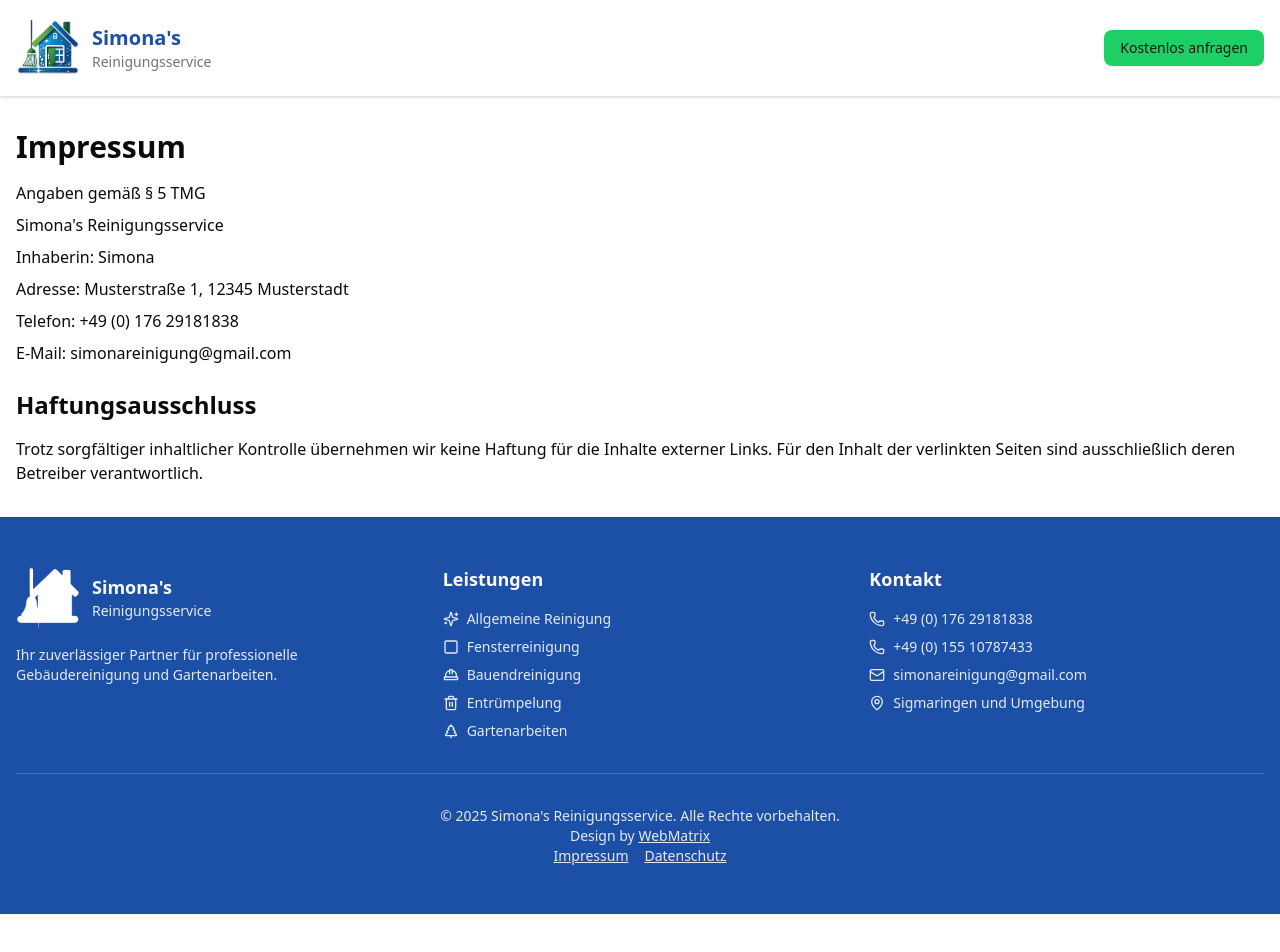
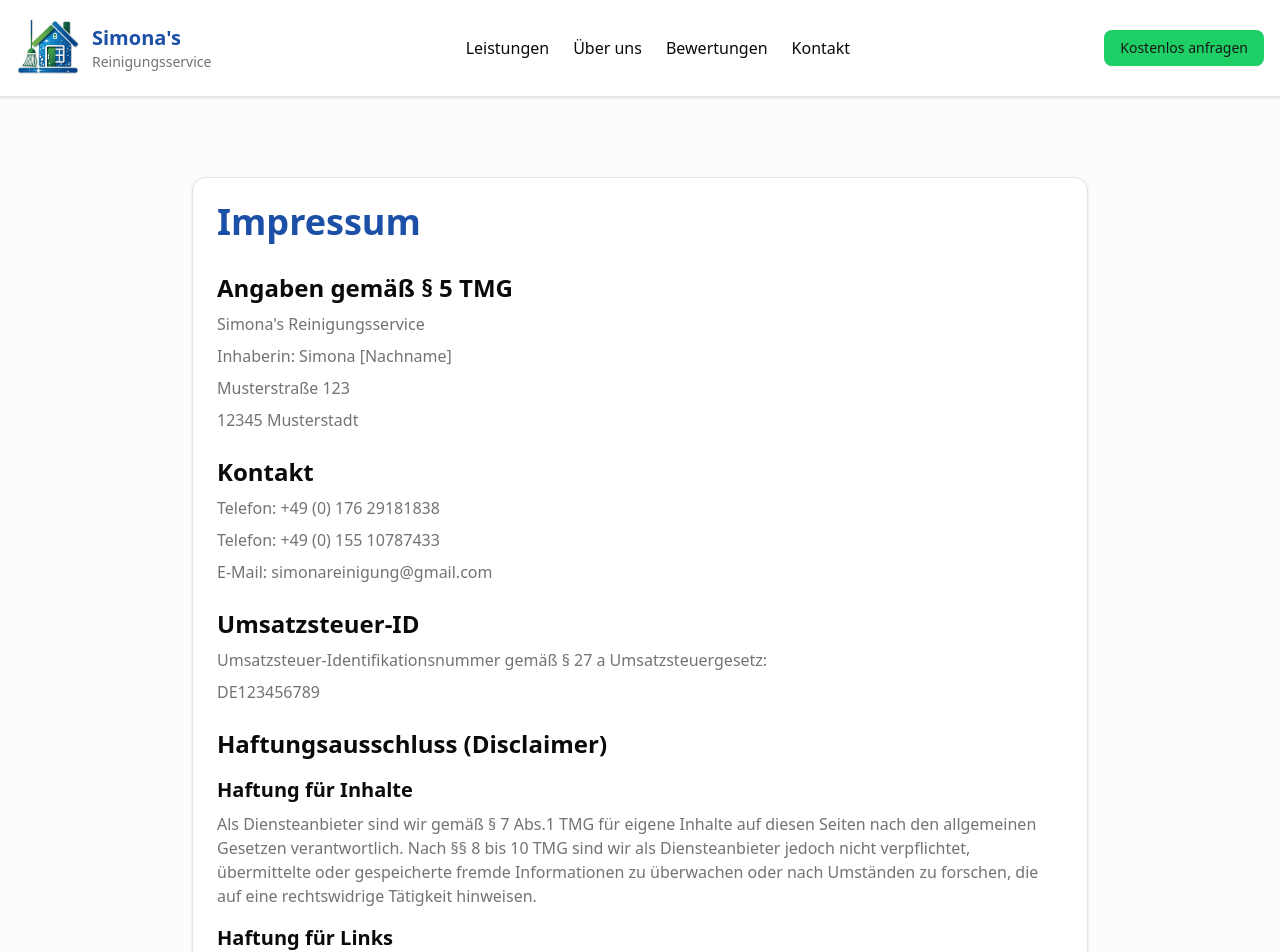
Before and after one commit to ashukuro/simonas-service, a React (Vite) app: page /impressum in a window 1280 px wide. Shown: the top 952 px of the page. Before the commit the page ends 914 px from the top, so only its background shows below. Built offline with nearby package versions, Linux system fonts and the light colour scheme.

Commit message:
`Refactoring of App.jsx and components: updated import statements, replaced Home component with HomeIcon, and refactored Layout component to use useNavigate hook.`

```diff
--- a/src/App.jsx
+++ b/src/App.jsx
@@ -1,5 +1,5 @@
 import React, { useState, useEffect } from 'react';
-import { BrowserRouter as Router, Route, Routes, Link, useLocation } from 'react-router-dom';
+import { BrowserRouter as Router, Route, Routes, Link, useLocation, useNavigate } from 'react-router-dom';
 import { useOnScreen } from './hooks/useOnScreen';
 import Imprint from './components/Imprint';
 import Privacy from './components/Privacy';
@@ -14,7 +14,7 @@ import {
   MapPin,
   Star,
   Sparkles,
-  Home,
+  Home as HomeIcon,
   Building,
   Trash2,
   TreePine,
@@ -40,148 +40,14 @@ const AnimatedSection = ({ children, id }) => {
   );
 };
 
-// Layout Component: Includes Header, Footer, and scroll functionality
-const Layout = ({ children }) => {
-  const [showScroll, setShowScroll] = useState(false);
-  const location = useLocation();
-
-  const checkScrollTop = () => {
-    if (!showScroll && window.pageYOffset > 400) {
-      setShowScroll(true);
-    } else if (showScroll && window.pageYOffset <= 400) {
-      setShowScroll(false);
-    }
-  };
-
-  const scrollTop = () => {
-    window.scrollTo({ top: 0, behavior: 'smooth' });
-  };
-
-  // Handles scrolling to sections on the homepage
-  const handleScrollTo = (id) => {
-    // If we are not on the homepage, navigate first, then scroll.
-    if (location.pathname !== '/') {
-      // This is a simplified navigation. For a more robust solution,
-      // you might need to pass a message or use state management.
-      window.location.href = `/#${id}`;
-    } else {
-      const element = document.getElementById(id);
-      if (element) {
-        element.scrollIntoView({ behavior: 'smooth' });
-      }
-    }
-  };
-
-  // Effect for handling hash links when the page loads
-  useEffect(() => {
-    if (location.hash) {
-      const id = location.hash.replace('#', '');
-      // Timeout to allow the page to render before scrolling
-      setTimeout(() => {
-        const element = document.getElementById(id);
-        if (element) {
-          element.scrollIntoView({ behavior: 'smooth' });
-        }
-      }, 100);
-    }
-  }, [location]);
-
-
-  useEffect(() => {
-    window.addEventListener('scroll', checkScrollTop);
-    return () => window.removeEventListener('scroll', checkScrollTop);
-  }, [showScroll]);
-
-  return (
-    <div className="min-h-screen bg-background flex flex-col">
-      {/* Header */}
-      <header className="bg-white shadow-sm border-b sticky top-0 z-40">
-        <div className="container mx-auto px-4 py-4 flex items-center justify-between">
-          <div className="flex items-center space-x-3">
-            <Link to="/">
-              <img src={logo} alt="Simona's Reinigungsservice Logo" className="h-16 w-16" />
-            </Link>
-            <div>
-              <h1 className="text-xl font-bold text-primary">Simona's</h1>
-              <p className="text-sm text-muted-foreground">Reinigungsservice</p>
-            </div>
-          </div>
-          <nav className="hidden md:flex space-x-6">
-            <a href="/#services" onClick={(e) => { e.preventDefault(); handleScrollTo('services'); }} className="text-foreground hover:text-primary transition-colors">Leistungen</a>
-            <a href="/#about" onClick={(e) => { e.preventDefault(); handleScrollTo('about'); }} className="text-foreground hover:text-primary transition-colors">Über uns</a>
-            <a href="/#testimonials" onClick={(e) => { e.preventDefault(); handleScrollTo('testimonials'); }} className="text-foreground hover:text-primary transition-colors">Bewertungen</a>
-            <a href="/#contact" onClick={(e) => { e.preventDefault(); handleScrollTo('contact'); }} className="text-foreground hover:text-primary transition-colors">Kontakt</a>
-          </nav>
-          <Button onClick={() => handleScrollTo('contact')} className="bg-accent hover:bg-accent/90 text-accent-foreground">
-            Kostenlos anfragen
-          </Button>
-        </div>
-      </header>
-
-      <main className="flex-grow">{children}</main>
-
-      {/* Footer */}
-      <footer className="bg-primary text-primary-foreground py-12">
-        <div className="container mx-auto px-4">
-          <div className="grid md:grid-cols-3 gap-8">
-            <div>
-              <div className="flex items-center space-x-3 mb-4">
-                <img src={logo} alt="Simona's Reinigungsservice Logo" className="h-16 w-16 brightness-0 invert" />
-                <div>
-                  <h5 className="font-bold text-lg">Simona's</h5>
-                  <p className="text-sm opacity-90">Reinigungsservice</p>
-                </div>
-              </div>
-              <p className="text-sm opacity-90">
-                Ihr zuverlässiger Partner für professionelle Gebäudereinigung und Gartenarbeiten.
-              </p>
-            </div>
-            <div>
-              <h5 className="font-bold text-lg mb-4">Leistungen</h5>
-              <ul className="space-y-2 text-sm opacity-90">
-                <li className="flex items-center gap-2"><Sparkles className="w-4 h-4" />Allgemeine Reinigung</li>
-                <li className="flex items-center gap-2"><Square className="w-4 h-4" />Fensterreinigung</li>
-                <li className="flex items-center gap-2"><HardHat className="w-4 h-4" />Bauendreinigung</li>
-                <li className="flex items-center gap-2"><Trash2 className="w-4 h-4" />Entrümpelung</li>
-                <li className="flex items-center gap-2"><TreePine className="w-4 h-4" />Gartenarbeiten</li>
-              </ul>
-            </div>
-            <div>
-              <h5 className="font-bold text-lg mb-4">Kontakt</h5>
-              <div className="space-y-2 text-sm opacity-90">
-                <p className="flex items-center gap-2"><Phone className="w-4 h-4" />+49 (0) 176 29181838</p>
-                <p className="flex items-center gap-2"><Phone className="w-4 h-4" />+49 (0) 155 10787433</p>
-                <p className="flex items-center gap-2"><Mail className="w-4 h-4" />simonareinigung@gmail.com</p>
-                <p className="flex items-center gap-2"><MapPin className="w-4 h-4" />Sigmaringen und Umgebung</p>
-              </div>
-            </div>
-          </div>
-          <div className="border-t border-primary-foreground/20 mt-8 pt-8 flex flex-col md:flex-row justify-between items-center text-sm opacity-90">
-            <p>&copy; 2025 Simona's Reinigungsservice. Alle Rechte vorbehalten.</p>
-            <p className="mt-4 md:mt-0">Design by <a href="https://www.web-matrix.me" target="_blank" rel="noopener noreferrer" className="underline hover:text-accent transition-colors">WebMatrix</a></p>
-            <div className="flex gap-4 mt-4 md:mt-0">
-              <Link to="/impressum" className="underline hover:text-accent transition-colors">Impressum</Link>
-              <Link to="/datenschutz" className="underline hover:text-accent transition-colors">Datenschutz</Link>
-            </div>
-          </div>
-        </div>
-      </footer>
-
-      <Button onClick={scrollTop} className={`scroll-to-top ${showScroll ? 'visible' : ''}`} variant="outline" size="icon">
-        <ArrowUp className="h-4 w-4" />
-      </Button>
-    </div>
-  );
-};
-
 // Home Page Content Component
-const HomePage = () => {
+const Home = () => {
   const services = [
     { icon: <Sparkles className="w-8 h-8 text-primary" />, title: "Allgemeine Reinigungsarbeiten", description: "Professionelle Reinigung für alle Bereiche Ihres Zuhauses oder Büros" },
     { icon: <Square className="w-8 h-8 text-primary" />, title: "Glas- und Fensterreinigung", description: "Kristallklare Fenster und Glasflächen für perfekte Durchsicht" },
     { icon: <HardHat className="w-8 h-8 text-primary" />, title: "Bauendreinigung", description: "Gründliche Reinigung nach Bau- oder Renovierungsarbeiten" },
     { icon: <Trash2 className="w-8 h-8 text-primary" />, title: "Entrümpelung", description: "Professionelle Entrümpelung von Wohnungen, Häusern und Büros" },
-    { icon: <HomePage className="w-8 h-8 text-primary" />, title: "Dachinnenreinigung", description: "Spezialisierte Reinigung von Dachböden und schwer zugänglichen Bereichen" },
+    { icon: <HomeIcon className="w-8 h-8 text-primary" />, title: "Dachinnenreinigung", description: "Spezialisierte Reinigung von Dachböden und schwer zugänglichen Bereichen" },
     { icon: <TreePine className="w-8 h-8 text-primary" />, title: "Gartenarbeiten aller Art", description: "Komplette Gartenpflege und -gestaltung für Ihr grünes Paradies" }
   ];
 
@@ -264,7 +130,7 @@ const HomePage = () => {
                 </p>
                 <div className="flex flex-wrap gap-4">
                   <Badge variant="secondary" className="text-sm py-2 px-4"><Building className="w-4 h-4 mr-2" />Gewerblich</Badge>
-                  <Badge variant="secondary" className="text-sm py-2 px-4"><HomePage className="w-4 h-4 mr-2" />Privat</Badge>
+                  <Badge variant="secondary" className="text-sm py-2 px-4"><HomeIcon className="w-4 h-4 mr-2" />Privat</Badge>
                   <Badge variant="secondary" className="text-sm py-2 px-4"><CheckCircle className="w-4 h-4 mr-2" />Versichert</Badge>
                 </div>
               </div>
@@ -354,13 +220,144 @@ const HomePage = () => {
   );
 };
 
+// Layout Component: Includes Header, Footer, and scroll functionality
+const Layout = ({ children }) => {
+  const [showScroll, setShowScroll] = useState(false);
+  const location = useLocation();
+  const navigate = useNavigate();
+
+  const checkScrollTop = () => {
+    if (!showScroll && window.pageYOffset > 400) {
+      setShowScroll(true);
+    } else if (showScroll && window.pageYOffset <= 400) {
+      setShowScroll(false);
+    }
+  };
+
+  const scrollTop = () => {
+    window.scrollTo({ top: 0, behavior: 'smooth' });
+  };
+
+  // Handles scrolling to sections on the homepage
+  const handleScrollTo = (id) => {
+    if (location.pathname !== '/') {
+      navigate(`/#${id}`);
+    } else {
+      const element = document.getElementById(id);
+      if (element) {
+        element.scrollIntoView({ behavior: 'smooth' });
+      }
+    }
+  };
+
+  // Effect for handling hash links when the page loads
+  useEffect(() => {
+    if (location.hash) {
+      const id = location.hash.replace('#', '');
+      setTimeout(() => {
+        const element = document.getElementById(id);
+        if (element) {
+          element.scrollIntoView({ behavior: 'smooth' });
+        }
+      }, 100);
+    }
+  }, [location]);
+
+
+  useEffect(() => {
+    window.addEventListener('scroll', checkScrollTop);
+    return () => window.removeEventListener('scroll', checkScrollTop);
+  }, [showScroll]);
+
+  return (
+    <div className="min-h-screen bg-background flex flex-col">
+      {/* Header */}
+      <header className="bg-white shadow-sm border-b sticky top-0 z-40">
+        <div className="container mx-auto px-4 py-4 flex items-center justify-between">
+          <div className="flex items-center space-x-3">
+            <Link to="/">
+              <img src={logo} alt="Simona's Reinigungsservice Logo" className="h-16 w-16" />
+            </Link>
+            <div>
+              <h1 className="text-xl font-bold text-primary">Simona's</h1>
+              <p className="text-sm text-muted-foreground">Reinigungsservice</p>
+            </div>
+          </div>
+          <nav className="md:flex space-x-6">
+            <a href="/#services" onClick={(e) => { e.preventDefault(); handleScrollTo('services'); }} className="text-foreground hover:text-primary transition-colors">Leistungen</a>
+            <a href="/#about" onClick={(e) => { e.preventDefault(); handleScrollTo('about'); }} className="text-foreground hover:text-primary transition-colors">Über uns</a>
+            <a href="/#testimonials" onClick={(e) => { e.preventDefault(); handleScrollTo('testimonials'); }} className="text-foreground hover:text-primary transition-colors">Bewertungen</a>
+            <a href="/#contact" onClick={(e) => { e.preventDefault(); handleScrollTo('contact'); }} className="text-foreground hover:text-primary transition-colors">Kontakt</a>
+          </nav>
+          <Button onClick={() => handleScrollTo('contact')} className="bg-accent hover:bg-accent/90 text-accent-foreground">
+            Kostenlos anfragen
+          </Button>
+        </div>
+      </header>
+
+      <main className="flex-grow">{children}</main>
+
+      {/* Footer */}
+      <footer className="bg-primary text-primary-foreground py-12">
+        <div className="container mx-auto px-4">
+          <div className="grid md:grid-cols-3 gap-8">
+            <div>
+              <div className="flex items-center space-x-3 mb-4">
+                <img src={logo} alt="Simona's Reinigungsservice Logo" className="h-16 w-16" />
+                <div>
+                  <h5 className="font-bold text-lg">Simona's</h5>
+                  <p className="text-sm opacity-90">Reinigungsservice</p>
+                </div>
+              </div>
+              <p className="text-sm opacity-90">
+                Ihr zuverlässiger Partner für professionelle Gebäudereinigung und Gartenarbeiten.
+              </p>
+            </div>
+            <div>
+              <h5 className="font-bold text-lg mb-4">Leistungen</h5>
+              <ul className="space-y-2 text-sm opacity-90">
+                <li className="flex items-center gap-2"><Sparkles className="w-4 h-4" />Allgemeine Reinigung</li>
+                <li className="flex items-center gap-2"><Square className="w-4 h-4" />Fensterreinigung</li>
+                <li className="flex items-center gap-2"><HardHat className="w-4 h-4" />Bauendreinigung</li>
+                <li className="flex items-center gap-2"><Trash2 className="w-4 h-4" />Entrümpelung</li>
+                <li className="flex items-center gap-2"><TreePine className="w-4 h-4" />Gartenarbeiten</li>
+              </ul>
+            </div>
+            <div>
+              <h5 className="font-bold text-lg mb-4">Kontakt</h5>
+              <div className="space-y-2 text-sm opacity-90">
+                <p className="flex items-center gap-2"><Phone className="w-4 h-4" />+49 (0) 176 29181838</p>
+                <p className="flex items-center gap-2"><Phone className="w-4 h-4" />+49 (0) 155 10787433</p>
+                <p className="flex items-center gap-2"><Mail className="w-4 h-4" />simonareinigung@gmail.com</p>
+                <p className="flex items-center gap-2"><MapPin className="w-4 h-4" />Sigmaringen und Umgebung</p>
+              </div>
+            </div>
+          </div>
+          <div className="border-t border-primary-foreground/20 mt-8 pt-8 flex flex-col md:flex-row justify-between items-center text-sm opacity-90">
+            <p>&copy; 2025 Simona's Reinigungsservice. Alle Rechte vorbehalten.</p>
+            <p className="mt-4 md:mt-0">Design by <a href="https://www.web-matrix.me" target="_blank" rel="noopener noreferrer" className="underline hover:text-accent transition-colors">WebMatrix</a></p>
+            <div className="flex gap-4 mt-4 md:mt-0">
+              <Link to="/impressum" className="underline hover:text-accent transition-colors">Impressum</Link>
+              <Link to="/datenschutz" className="underline hover:text-accent transition-colors">Datenschutz</Link>
+            </div>
+          </div>
+        </div>
+      </footer>
+
+      <Button onClick={scrollTop} className={`scroll-to-top ${showScroll ? 'visible' : ''}`} variant="outline" size="icon">
+        <ArrowUp className="h-4 w-4" />
+      </Button>
+    </div>
+  );
+};
+
 // Main App Component with Router
 function App() {
   return (
     <Router>
       <Layout>
         <Routes>
-          <Route path="/" element={<HomePage />} />
+          <Route path="/" element={<Home />} />
           <Route path="/impressum" element={<Imprint />} />
           <Route path="/datenschutz" element={<Privacy />} />
         </Routes>
--- a/src/components/Imprint.jsx
+++ b/src/components/Imprint.jsx
@@ -1,17 +1,47 @@
 import React from 'react';
+import { Card, CardContent, CardHeader, CardTitle } from '@/components/ui/card.jsx';
 
 const Imprint = () => {
   return (
-    <div className="container mx-auto px-4 py-8">
-      <h1 className="text-3xl font-bold mb-4">Impressum</h1>
-      <p className="mb-2">Angaben gemäß § 5 TMG</p>
-      <p className="mb-2">Simona's Reinigungsservice</p>
-      <p className="mb-2">Inhaberin: Simona</p>
-      <p className="mb-2">Adresse: Musterstraße 1, 12345 Musterstadt</p>
-      <p className="mb-2">Telefon: +49 (0) 176 29181838</p>
-      <p className="mb-2">E-Mail: simonareinigung@gmail.com</p>
-      <h2 className="text-2xl font-bold mt-6 mb-4">Haftungsausschluss</h2>
-      <p>Trotz sorgfältiger inhaltlicher Kontrolle übernehmen wir keine Haftung für die Inhalte externer Links. Für den Inhalt der verlinkten Seiten sind ausschließlich deren Betreiber verantwortlich.</p>
+    <div className="bg-muted/30">
+      <div className="container mx-auto px-4 py-12 md:py-20">
+        <Card className="max-w-4xl mx-auto">
+          <CardHeader>
+            <CardTitle className="text-3xl md:text-4xl font-bold text-primary">Impressum</CardTitle>
+          </CardHeader>
+          <CardContent className="text-muted-foreground space-y-6">
+            <div className="space-y-2">
+              <h2 className="text-2xl font-semibold text-foreground">Angaben gemäß § 5 TMG</h2>
+              <p>Simona's Reinigungsservice</p>
+              <p>Inhaberin: Simona [Nachname]</p>
+              <p>Musterstraße 123</p>
+              <p>12345 Musterstadt</p>
+            </div>
+
+            <div className="space-y-2">
+              <h2 className="text-2xl font-semibold text-foreground">Kontakt</h2>
+              <p>Telefon: +49 (0) 176 29181838</p>
+              <p>Telefon: +49 (0) 155 10787433</p>
+              <p>E-Mail: simonareinigung@gmail.com</p>
+            </div>
+
+            <div className="space-y-2">
+              <h2 className="text-2xl font-semibold text-foreground">Umsatzsteuer-ID</h2>
+              <p>Umsatzsteuer-Identifikationsnummer gemäß § 27 a Umsatzsteuergesetz:</p>
+              <p>DE123456789</p>
+            </div>
+
+            <div className="space-y-2">
+              <h2 className="text-2xl font-semibold text-foreground">Haftungsausschluss (Disclaimer)</h2>
+              <h3 className="text-xl font-semibold text-foreground mt-4">Haftung für Inhalte</h3>
+              <p>Als Diensteanbieter sind wir gemäß § 7 Abs.1 TMG für eigene Inhalte auf diesen Seiten nach den allgemeinen Gesetzen verantwortlich. Nach §§ 8 bis 10 TMG sind wir als Diensteanbieter jedoch nicht verpflichtet, übermittelte oder gespeicherte fremde Informationen zu überwachen oder nach Umständen zu forschen, die auf eine rechtswidrige Tätigkeit hinweisen.</p>
+
+              <h3 className="text-xl font-semibold text-foreground mt-4">Haftung für Links</h3>
+              <p>Unser Angebot enthält Links zu externen Websites Dritter, auf deren Inhalte wir keinen Einfluss haben. Deshalb können wir für diese fremden Inhalte auch keine Gewähr übernehmen. Für die Inhalte der verlinkten Seiten ist stets der jeweilige Anbieter oder Betreiber der Seiten verantwortlich.</p>
+            </div>
+          </CardContent>
+        </Card>
+      </div>
     </div>
   );
 };
--- a/src/components/Privacy.jsx
+++ b/src/components/Privacy.jsx
@@ -1,16 +1,42 @@
 import React from 'react';
+import { Card, CardContent, CardHeader, CardTitle } from '@/components/ui/card.jsx';
 
 const Privacy = () => {
   return (
-    <div className="container mx-auto px-4 py-8">
-      <h1 className="text-3xl font-bold mb-4">Datenschutzerklärung</h1>
-      <p className="mb-4">Wir legen großen Wert auf den Schutz Ihrer Daten. Nachfolgend informieren wir Sie über die Erhebung und Verwendung persönlicher Daten bei der Nutzung unserer Webseite.</p>
-      <h2 className="text-2xl font-bold mt-6 mb-4">Erhebung und Verarbeitung von Daten</h2>
-      <p className="mb-4">Jeder Zugriff auf unsere Webseite und jeder Abruf einer auf der Webseite hinterlegten Datei werden protokolliert. Die Speicherung dient internen systembezogenen und statistischen Zwecken. Protokolliert werden: Name der abgerufenen Datei, Datum und Uhrzeit des Abrufs, übertragene Datenmenge, Meldung über erfolgreichen Abruf, Webbrowser und anfragende Domain.</p>
-      <h2 className="text-2xl font-bold mt-6 mb-4">Kontaktformular</h2>
-      <p className="mb-4">Wenn Sie uns per Kontaktformular Anfragen zukommen lassen, werden Ihre Angaben aus dem Anfrageformular inklusive der von Ihnen dort angegebenen Kontaktdaten zwecks Bearbeitung der Anfrage und für den Fall von Anschlussfragen bei uns gespeichert. Diese Daten geben wir nicht ohne Ihre Einwilligung weiter.</p>
-      <h2 className="text-2xl font-bold mt-6 mb-4">Auskunftsrecht</h2>
-      <p>Sie haben jederzeit das Recht auf unentgeltliche Auskunft über Ihre gespeicherten personenbezogenen Daten, deren Herkunft und Empfänger und den Zweck der Datenverarbeitung sowie ein Recht auf Berichtigung, Sperrung oder Löschung dieser Daten.</p>
+    <div className="bg-muted/30">
+      <div className="container mx-auto px-4 py-12 md:py-20">
+        <Card className="max-w-4xl mx-auto">
+          <CardHeader>
+            <CardTitle className="text-3xl md:text-4xl font-bold text-primary">Datenschutzerklärung</CardTitle>
+          </CardHeader>
+          <CardContent className="text-muted-foreground space-y-6">
+            <p>Wir legen großen Wert auf den Schutz Ihrer Daten und die Wahrung Ihrer Privatsphäre. Nachfolgend informieren wir Sie deshalb über die Erhebung und Verwendung persönlicher Daten bei der Nutzung unserer Webseite.</p>
+
+            <div className="space-y-2">
+              <h2 className="text-2xl font-semibold text-foreground">Verantwortliche Stelle</h2>
+              <p>Verantwortliche Stelle für die Datenverarbeitung auf dieser Website ist:</p>
+              <p>Simona's Reinigungsservice</p>
+              <p>Musterstraße 123</p>
+              <p>12345 Musterstadt</p>
+              <p>E-Mail: simonareinigung@gmail.com</p>
+            </div>
+
+            <div className="space-y-2">
+              <h2 className="text-2xl font-semibold text-foreground">Datenerfassung auf unserer Website</h2>
+              <h3 className="text-xl font-semibold text-foreground mt-4">Server-Log-Dateien</h3>
+              <p>Der Provider der Seiten erhebt und speichert automatisch Informationen in so genannten Server-Log-Dateien, die Ihr Browser automatisch an uns übermittelt. Dies sind Browsertyp und Browserversion, verwendetes Betriebssystem, Referrer URL, Hostname des zugreifenden Rechners und Uhrzeit der Serveranfrage. Eine Zusammenführung dieser Daten mit anderen Datenquellen wird nicht vorgenommen.</p>
+
+              <h3 className="text-xl font-semibold text-foreground mt-4">Kontaktformular</h3>
+              <p>Wenn Sie uns per Kontaktformular Anfragen zukommen lassen, werden Ihre Angaben aus dem Anfrageformular inklusive der von Ihnen dort angegebenen Kontaktdaten zwecks Bearbeitung der Anfrage und für den Fall von Anschlussfragen bei uns gespeichert. Diese Daten geben wir nicht ohne Ihre Einwilligung weiter.</p>
+            </div>
+
+            <div className="space-y-2">
+              <h2 className="text-2xl font-semibold text-foreground">Ihre Rechte als Betroffener</h2>
+              <p>Sie haben im Rahmen der geltenden gesetzlichen Bestimmungen jederzeit das Recht auf unentgeltliche Auskunft über Ihre gespeicherten personenbezogenen Daten, deren Herkunft und Empfänger und den Zweck der Datenverarbeitung und ggf. ein Recht auf Berichtigung, Sperrung oder Löschung dieser Daten.</p>
+            </div>
+          </CardContent>
+        </Card>
+      </div>
     </div>
   );
 };
```
